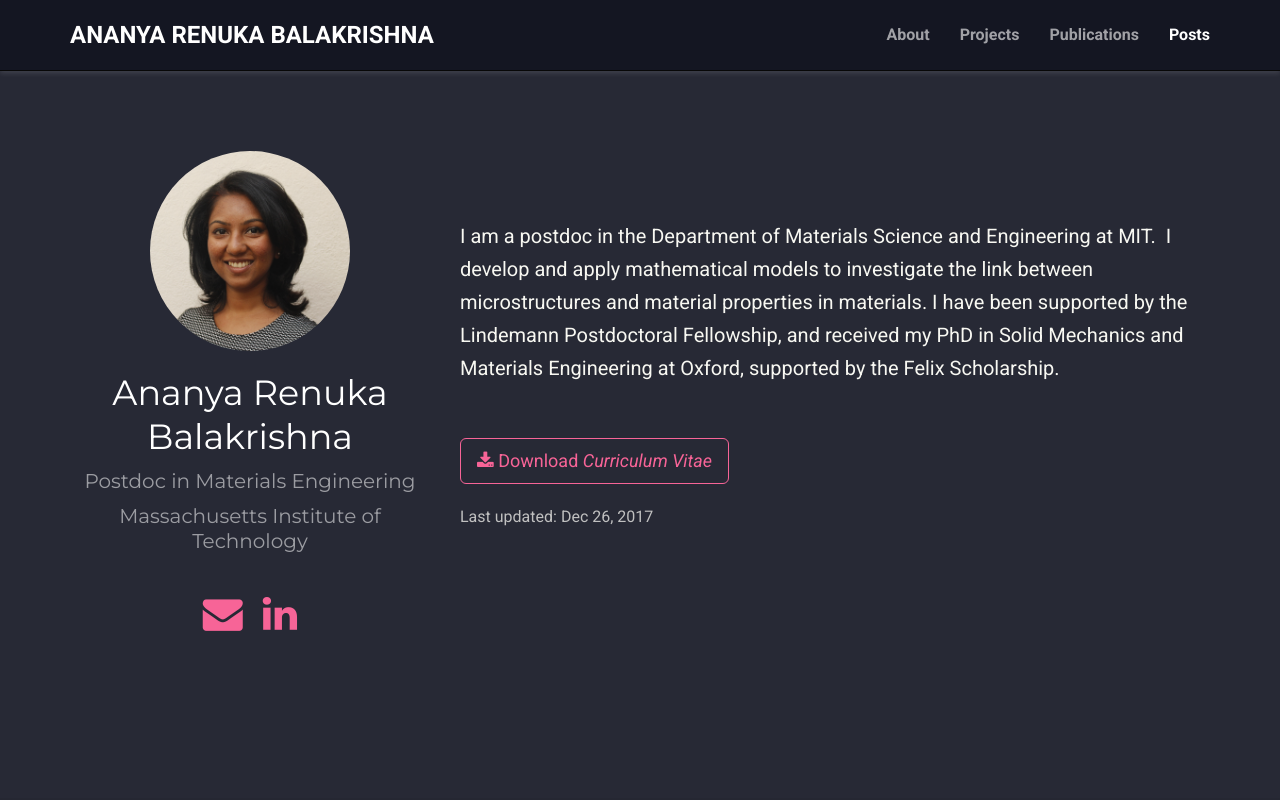
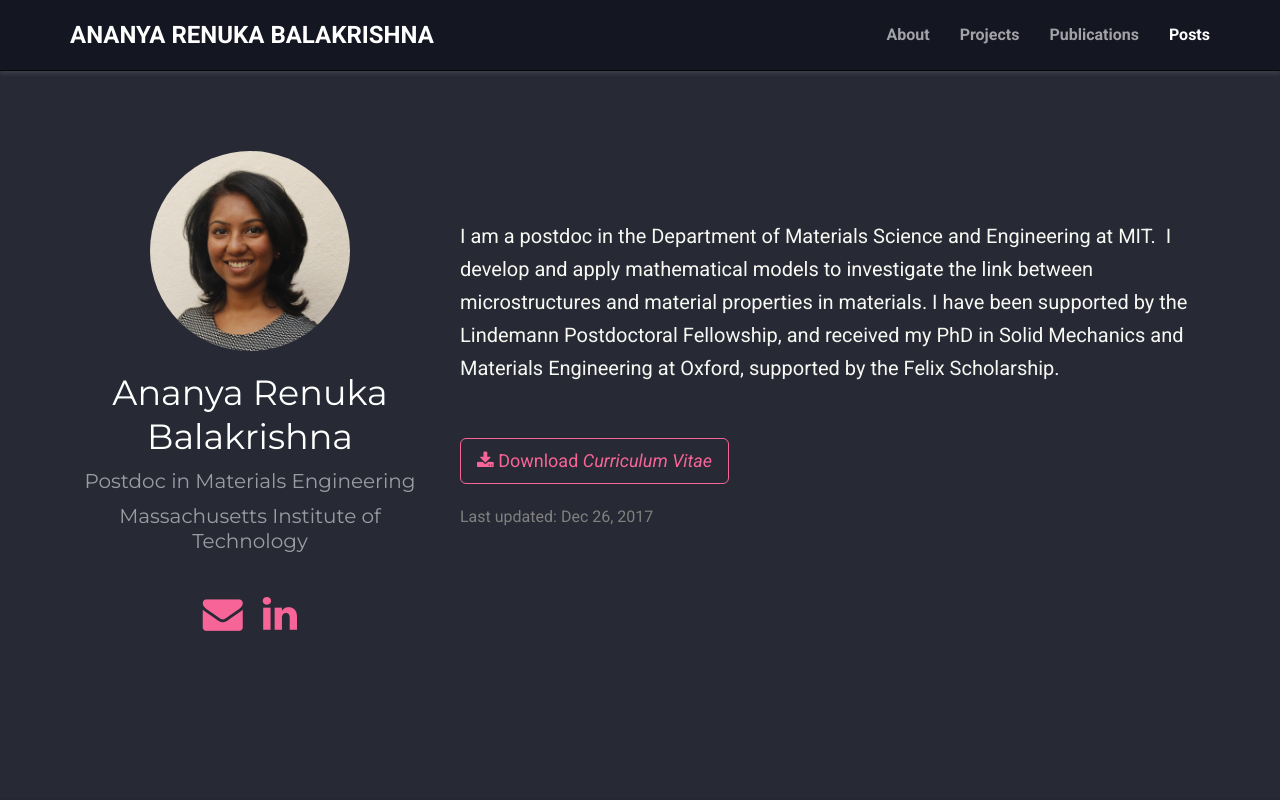
Before and after one commit to ananyabalakrishna/ananyabalakrishna.github.io, a plain HTML site: page index.html in a window 1280 px wide. Shown: the top 800 px of the page. Drawn offline with nearby package versions, Linux system fonts and the light colour scheme; some icons are missing.

Commit message:
update-7-website

```diff
--- a/index.html
+++ b/index.html
@@ -277,7 +277,7 @@ I am a postdoc in the Department of Materials Science and Engineering at MIT.
 
 <p><br>
 <a href="files/AnanyaRB_2017.pdf" class="btn btn-primary btn-outline btn-lg" target="_blank"><i class="fa fa-download"></i> Download <em>Curriculum Vitae</em></a>
-<p style = "font-size:16px; color:#C0C0C0" > Last updated: Dec 26, 2017</p></p>
+<p style = "font-size:16px; color:#808080" > Last updated: Dec 26, 2017</p></p>
 
 
     <div class="row">
```
